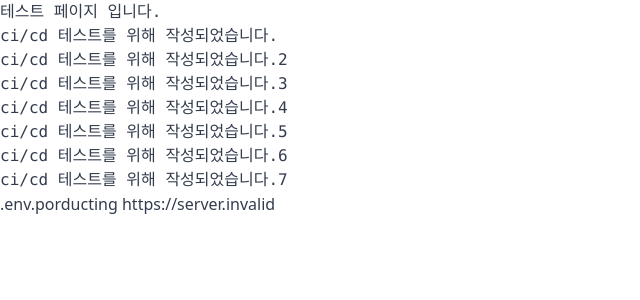
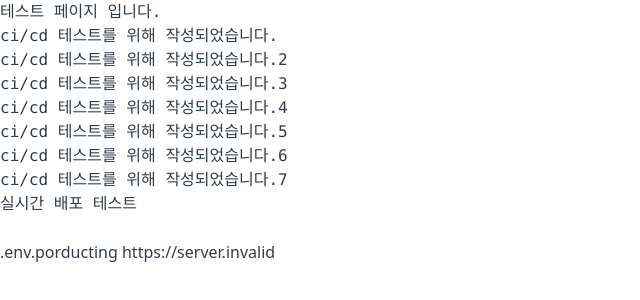
Before and after one commit to karbons/gnu5_svelte_skeleton, a SvelteKit app: page / in a window 1280 px wide. Shown: the top 300 px of the page, without its empty margins (0-640 px from the left). Built offline with nearby package versions, Linux system fonts and the light colour scheme; no server answers.

Commit message:
실시간 배포 테스트 마무리

```diff
--- a/src/routes/+page.svelte
+++ b/src/routes/+page.svelte
@@ -21,6 +21,11 @@ ci/cd 테스트를 위해 작성되었습니다.6
 ci/cd 테스트를 위해 작성되었습니다.7
 </pre>
 
+<pre>
+실시간 배포 테스트
+
+</pre>
+
 <div>
     .env.porducting
     {import.meta.env.VITE_API_ENDPOINT}
```
